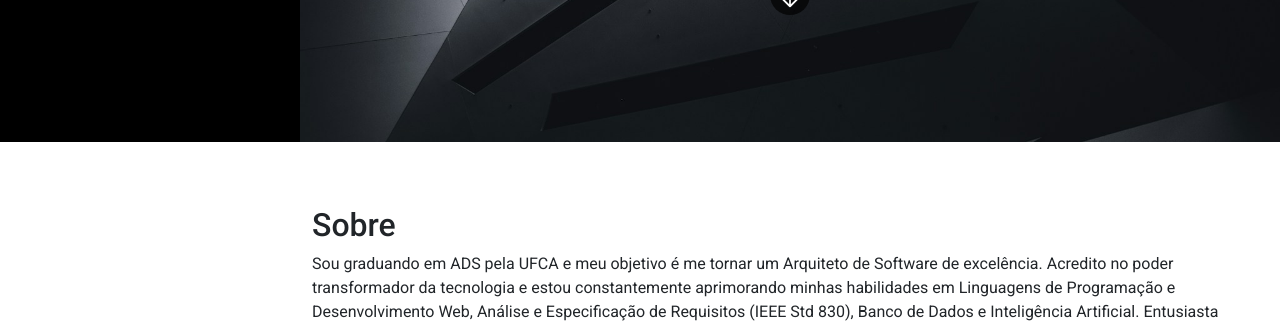
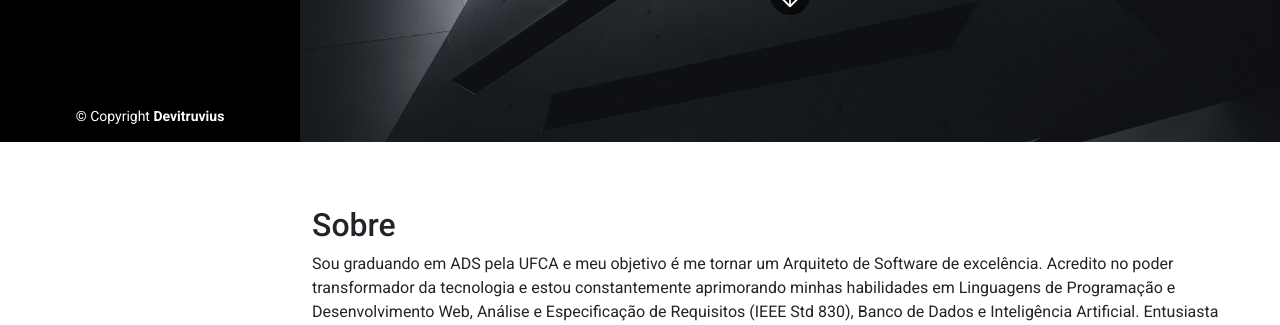
Before and after one commit to devitruvius/personal-portfolio, a Flask app: page / in a window 1280 px wide. Shown: the part 658-983 px from the top of the page. Run offline with Flask 3, Linux system fonts and the light colour scheme; some libraries are stand-ins or nearby versions.

Commit message:
footer e config deploy

```diff
--- a/static/style.css
+++ b/static/style.css
@@ -30,7 +30,7 @@ body {
     width: 300px;
     transition: all ease-in-out 0.5s;
     padding: 0 15px;
-    z-index: 11;
+    z-index: 15;
 }
 
 #header .profile {
@@ -370,3 +370,24 @@ a[href="#sobre"] {
     top: 30px;
     right: 30px;
 }
+
+#footer {
+    padding: 15px;
+    color: #fff;
+    font-size: 14px;
+    position: fixed;
+    left: 0;
+    bottom: 0;
+    width: 300px;
+    z-index: 16;
+    background-color: #000000;
+    transition: .3s;
+}
+
+@media (max-width: 1012px) {
+    #footer{
+        position: static;
+        width: auto;
+        padding: 20px 15px;
+    }
+}
--- a/templates/index.html
+++ b/templates/index.html
@@ -519,6 +519,14 @@
 
     </main>
 
+    <footer id="footer">
+        <div class="container">
+            <div class="text-center">
+                &copy; Copyright <strong>Devitruvius</strong>
+            </div>
+        </div>
+    </footer>
+
     <script src="../static/bootstrap/js/bootstrap.bundle.min.js"></script>
     <script src="../static/script.js"></script>
     <script src="https://ajax.googleapis.com/ajax/libs/jquery/3.3.1/jquery.min.js"></script>
```
Also changed, not shown: requirements.txt (added, +22 -0 lines), 1 other file.
